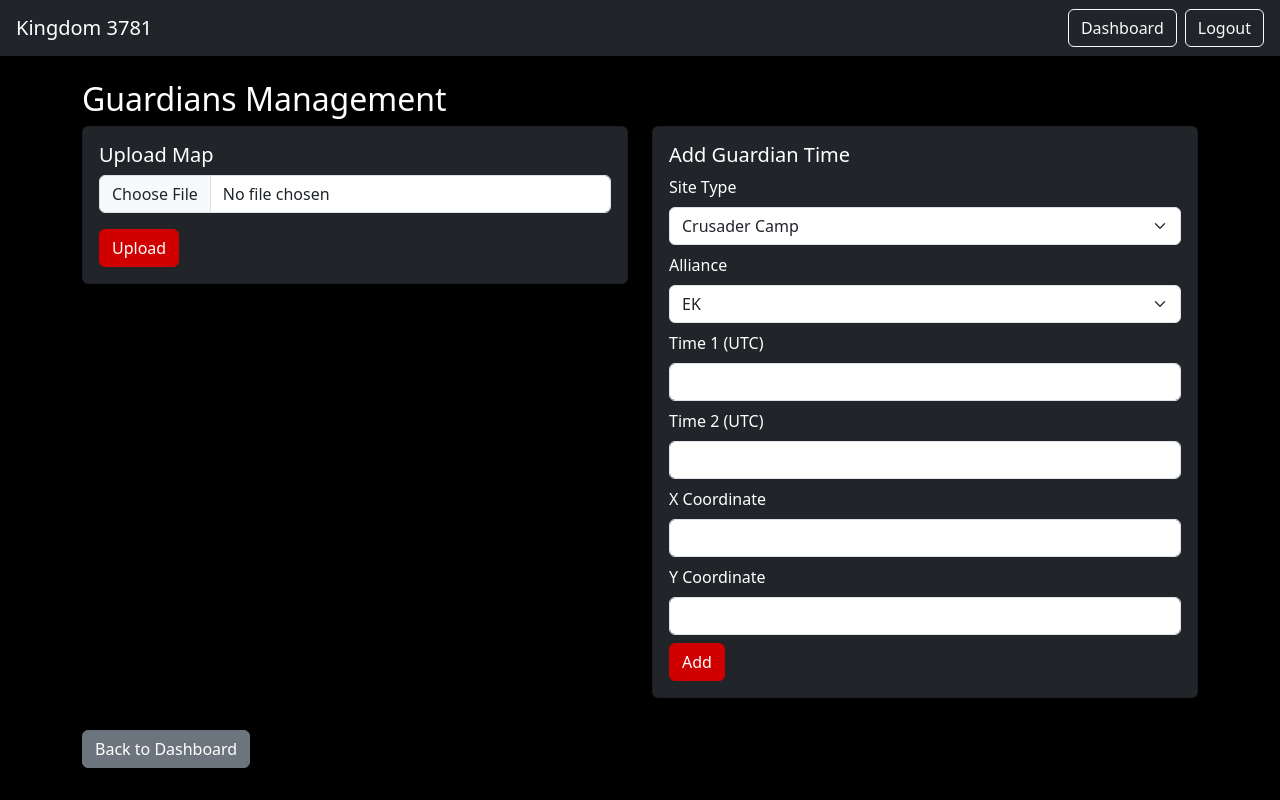
After one commit to niall-h3/kd3781_, a Flask app: page /guardians in a window 1280 px wide. The commit adds this page. Run offline with Flask 3, Linux system fonts and the light colour scheme; a user stored in the database is signed in; data comes from the database, SQL or seed files in the repository; data that the repository does not hold is empty.

Commit message:
Add Guardian Times system

```diff
--- a/app.py
+++ b/app.py
@@ -133,6 +133,24 @@ def init_db():
             csv_file TEXT
         )
     """)
+    cur.execute("""
+        CREATE TABLE IF NOT EXISTS guardian_settings (
+            id INTEGER PRIMARY KEY,
+            map_image TEXT
+        )
+    """)
+    cur.execute("""
+        CREATE TABLE IF NOT EXISTS guardian_times (
+            id INTEGER PRIMARY KEY AUTOINCREMENT,
+            site_type TEXT NOT NULL,
+            alliance TEXT NOT NULL,
+            time1 TEXT NOT NULL,
+            time2 TEXT NOT NULL,
+            x_coord TEXT NOT NULL,
+            y_coord TEXT NOT NULL,
+            created_at TEXT NOT NULL
+        )
+    """)
     conn.commit()
     conn.close()
 
@@ -163,6 +181,12 @@ def init_db():
         cur.execute("SELECT id FROM dkp_settings WHERE id = 1")
         if not cur.fetchone():
             cur.execute("INSERT INTO dkp_settings (id, is_open, csv_file) VALUES (1, 0, NULL)")
+            conn.commit()
+
+        # Initialize Guardian settings
+        cur.execute("SELECT id FROM guardian_settings WHERE id = 1")
+        if not cur.fetchone():
+            cur.execute("INSERT INTO guardian_settings (id, map_image) VALUES (1, NULL)")
             conn.commit()
 
         # Add evidence_photos column if it doesn't exist (for existing databases)
@@ -893,6 +917,61 @@ def view_dkp():
     return render_template("view_dkp.html", headers=headers, data=filtered_data,
                          search_name=search_name, search_id=search_id, sort_by=sort_by)
 
+@app.route("/guardian_times")
+def guardian_times():
+    with connect_db() as conn:
+        cur = conn.cursor()
+        cur.execute("SELECT map_image FROM guardian_settings WHERE id = 1")
+        row = cur.fetchone()
+        map_image = row['map_image'] if row else None
+        cur.execute("SELECT * FROM guardian_times ORDER BY time1")
+        entries = cur.fetchall()
+    return render_template("guardian_times.html", map_image=map_image, entries=entries)
+
+@app.route("/guardians", methods=['GET', 'POST'])
+@login_required('admin')
+def guardians():
+    with connect_db() as conn:
+        cur = conn.cursor()
+        if request.method == 'POST':
+            form_type = request.form.get('form_type')
+            if form_type == 'map':
+                file = request.files.get('map_image')
+                if file and file.filename and allowed_file(file.filename):
+                    filename = datetime.utcnow().strftime("%Y%m%d%H%M%S_") + secure_filename(file.filename)
+                    file.save(os.path.join(UPLOAD_DIR, filename))
+                    cur.execute("SELECT map_image FROM guardian_settings WHERE id = 1")
+                    old = cur.fetchone()
+                    if old and old['map_image']:
+                        old_path = os.path.join(UPLOAD_DIR, old['map_image'])
+                        if os.path.exists(old_path):
+                            os.remove(old_path)
+                    cur.execute("UPDATE guardian_settings SET map_image = ? WHERE id = 1", (filename,))
+                    conn.commit()
+                    flash("Map uploaded.", "success")
+            elif form_type == 'time':
+                site_type = request.form['site_type']
+                alliance = request.form['alliance']
+                time1 = request.form['time1']
+                time2 = request.form['time2']
+                x_coord = request.form['x_coord']
+                y_coord = request.form['y_coord']
+                cur.execute(
+                    """INSERT INTO guardian_times (site_type, alliance, time1, time2, x_coord, y_coord, created_at)
+                        VALUES (?,?,?,?,?,?,?)""",
+                    (site_type, alliance, time1, time2, x_coord, y_coord, datetime.now(timezone.utc).isoformat())
+                )
+                conn.commit()
+                flash("Guardian time added.", "success")
+
+        cur.execute("SELECT map_image FROM guardian_settings WHERE id = 1")
+        row = cur.fetchone()
+        map_image = row['map_image'] if row else None
+        cur.execute("SELECT * FROM guardian_times ORDER BY time1")
+        entries = cur.fetchall()
+
+    return render_template("guardians.html", map_image=map_image, entries=entries)
+
 # Static uploads serve (simple)
 @app.route('/uploads/<filename>')
 def uploaded_file(filename):
--- a/templates/dashboard.html
+++ b/templates/dashboard.html
@@ -7,6 +7,7 @@
     {% if role == 'admin' %}
       <a href="{{ url_for('add_user') }}" class="btn btn-kingdom btn-lg">Add Users</a>
       <a href="{{ url_for('dkp_management') }}" class="btn btn-kingdom btn-lg">DKP</a>
+      <a href="{{ url_for('guardians') }}" class="btn btn-kingdom btn-lg">Guardians</a>
     {% endif %}
   </div>
 {% endblock %}
--- /dev/null
+++ b/templates/guardians.html
@@ -0,0 +1,96 @@
+{% extends "base.html" %}
+{% block content %}
+<h2>Guardians Management</h2>
+<div class="row">
+    <div class="col-md-6">
+        <div class="card bg-dark text-white mb-3">
+            <div class="card-body">
+                <h5 class="card-title">Upload Map</h5>
+                <form method="post" enctype="multipart/form-data">
+                    <input type="hidden" name="form_type" value="map">
+                    <div class="mb-3">
+                        <input type="file" class="form-control" name="map_image" accept="image/*" required>
+                    </div>
+                    <button type="submit" class="btn btn-kingdom">Upload</button>
+                </form>
+            </div>
+        </div>
+    </div>
+    <div class="col-md-6">
+        <div class="card bg-dark text-white mb-3">
+            <div class="card-body">
+                <h5 class="card-title">Add Guardian Time</h5>
+                <form method="post">
+                    <input type="hidden" name="form_type" value="time">
+                    <div class="mb-2">
+                        <label class="form-label">Site Type</label>
+                        <select class="form-select" name="site_type" required>
+                            <option>Crusader Camp</option>
+                            <option>Crusader Fortress</option>
+                            <option>Circle</option>
+                            <option>Hieron</option>
+                            <option>Tempest Sanctuary</option>
+                            <option>The Great Ziggurat</option>
+                        </select>
+                    </div>
+                    <div class="mb-2">
+                        <label class="form-label">Alliance</label>
+                        <select class="form-select" name="alliance" required>
+                            <option>EK</option>
+                            <option>EG</option>
+                            <option>ED</option>
+                            <option>EE</option>
+                        </select>
+                    </div>
+                    <div class="mb-2">
+                        <label class="form-label">Time 1 (UTC)</label>
+                        <input type="text" class="form-control" name="time1" required>
+                    </div>
+                    <div class="mb-2">
+                        <label class="form-label">Time 2 (UTC)</label>
+                        <input type="text" class="form-control" name="time2" required>
+                    </div>
+                    <div class="mb-2">
+                        <label class="form-label">X Coordinate</label>
+                        <input type="text" class="form-control" name="x_coord" required>
+                    </div>
+                    <div class="mb-2">
+                        <label class="form-label">Y Coordinate</label>
+                        <input type="text" class="form-control" name="y_coord" required>
+                    </div>
+                    <button type="submit" class="btn btn-kingdom">Add</button>
+                </form>
+            </div>
+        </div>
+    </div>
+</div>
+{% if entries %}
+<div class="table-responsive">
+<table class="table table-dark table-striped table-hover">
+    <thead>
+        <tr>
+            <th>Site Type</th>
+            <th>Alliance</th>
+            <th>Time 1</th>
+            <th>Time 2</th>
+            <th>X</th>
+            <th>Y</th>
+        </tr>
+    </thead>
+    <tbody>
+        {% for e in entries %}
+        <tr>
+            <td>{{ e['site_type'] }}</td>
+            <td>{{ e['alliance'] }}</td>
+            <td>{{ e['time1'] }}</td>
+            <td>{{ e['time2'] }}</td>
+            <td>{{ e['x_coord'] }}</td>
+            <td>{{ e['y_coord'] }}</td>
+        </tr>
+        {% endfor %}
+    </tbody>
+</table>
+</div>
+{% endif %}
+<a href="{{ url_for('dashboard') }}" class="btn btn-secondary mt-3">Back to Dashboard</a>
+{% endblock %}
```
Also changed, not shown: templates/guardian_times.html (added, +40 -0 lines), templates/home.html (+9 -0 lines).
